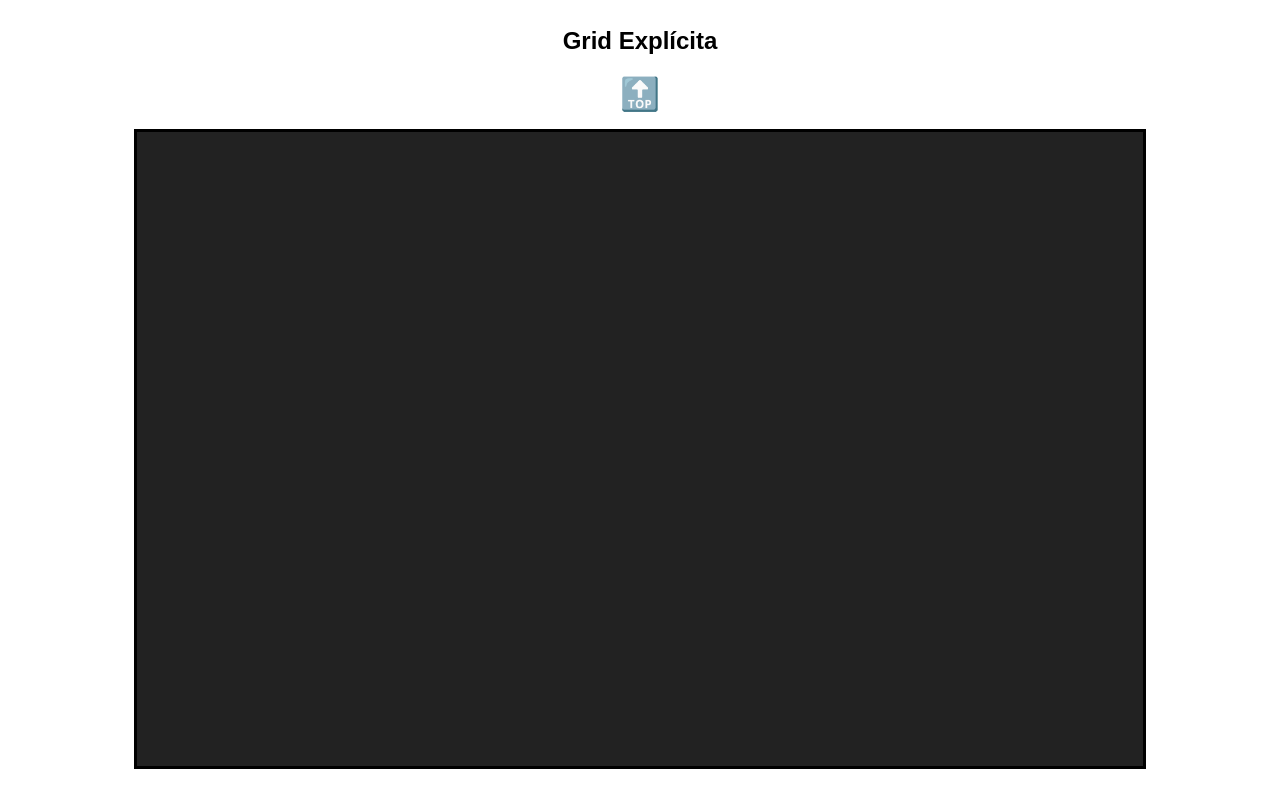
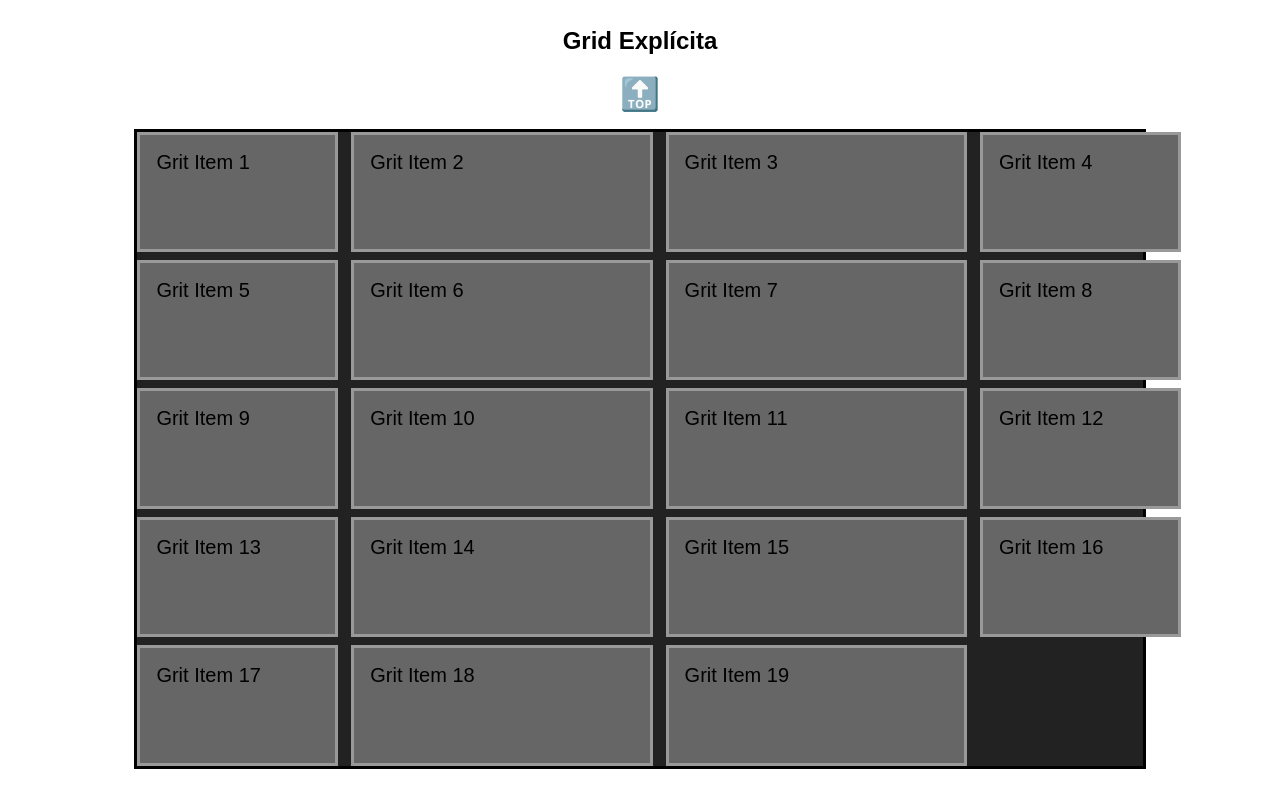
Before and after one commit to ValentinZurita/CursoCSS, a plain HTML site: page GridCSS/grid.html in a window 1280 px wide. Shown: the part 2380-3187 px from the top of the page. Drawn offline with Linux system fonts and the light colour scheme.

Commit message:
grid explicita

```diff
--- a/GridCSS/grid.css
+++ b/GridCSS/grid.css
@@ -58,3 +58,10 @@ img {
   background-color: #666;
   border: medium solid #999;
 }
+
+.grid-explicit{
+  display: grid;
+  grid-template-columns: 20% repeat(2, 30%) 20%;
+  grid-template-rows: repeat(5, auto);
+  gap: 1vh 1vw;
+}
--- a/GridCSS/grid.html
+++ b/GridCSS/grid.html
@@ -36,7 +36,65 @@
   <img src="https://jonmircha.com/img/blog/grid-conceptos.png" alt="Conceptos Básicos">
   <h2 id="grid-explicit">Grid Explícita</h2>
   <a href="#top">🔝</a>
-  <section class="container grid-explicit"></section>
+  <section class="container grid-explicit">
+    <article class="item">
+      <p>Grit Item 1</p>
+    </article>
+    <article class="item">
+      <p>Grit Item 2</p>
+    </article>
+    <article class="item">
+      <p>Grit Item 3</p>
+    </article>
+    <article class="item">
+      <p>Grit Item 4</p>
+    </article>
+    <article class="item">
+      <p>Grit Item 5</p>
+    </article>
+    <article class="item">
+      <p>Grit Item 6</p>
+    </article>
+    <article class="item">
+      <p>Grit Item 7</p>
+    </article>
+    <article class="item">
+      <p>Grit Item 8</p>
+    </article>
+    <article class="item">
+      <p>Grit Item 9</p>
+    </article>
+    <article class="item">
+      <p>Grit Item 10</p>
+    </article>
+    <article class="item">
+      <p>Grit Item 11</p>
+    </article>
+    <article class="item">
+      <p>Grit Item 12</p>
+    </article>
+    <article class="item">
+      <p>Grit Item 13</p>
+    </article>
+    <article class="item">
+      <p>Grit Item 14</p>
+    </article>
+    <article class="item">
+      <p>Grit Item 15</p>
+    </article>
+    <article class="item">
+      <p>Grit Item 16</p>
+    </article>
+    <article class="item">
+      <p>Grit Item 17</p>
+    </article>
+    <article class="item">
+      <p>Grit Item 18</p>
+    </article>
+    <article class="item">
+      <p>Grit Item 19</p>
+    </article>
+  </section>
   <h2 id="grid-line-names">Grid con Nombres de Línea</h2>
   <a href="#top">🔝</a>
   <section class="container grid-line-names"></section>
```
